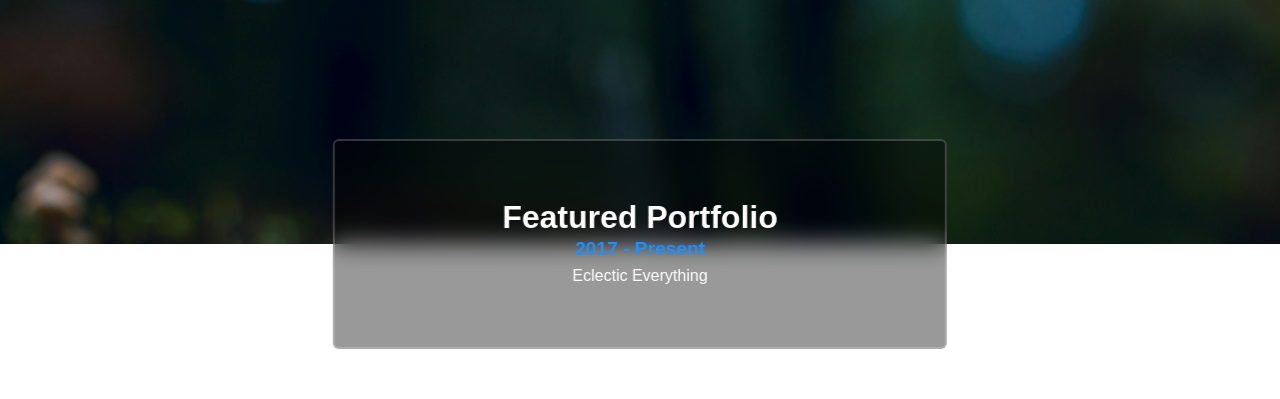
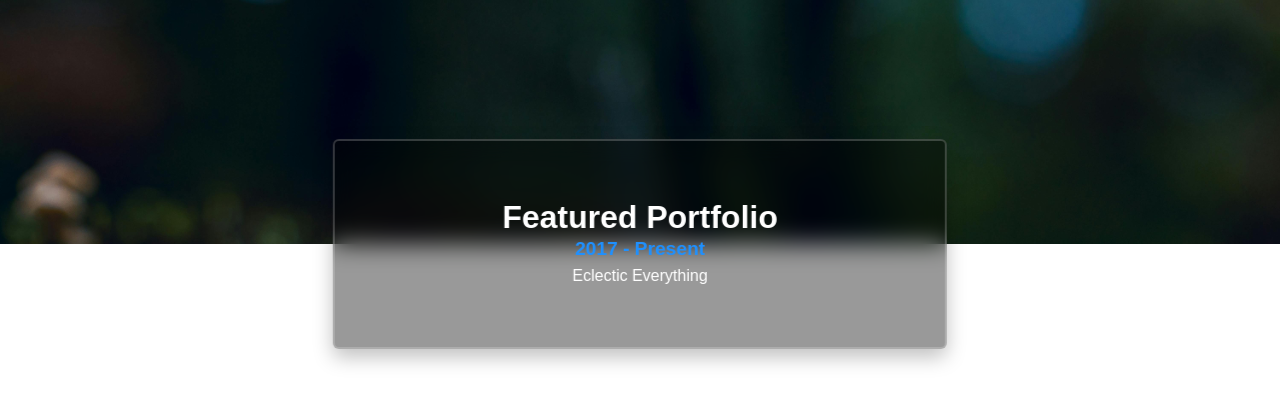
Before and after one commit to VictorySpecificationII/flowersbythebed-photography, a React (Vite) app: page / in a window 1280 px wide. Shown: the part 1020-1419 px from the top of the page. Built offline with nearby package versions, Linux system fonts and the light colour scheme.

Commit message:
added pop shadow on the portfolio rectangle so its not that plain

```diff
--- a/src/modules/Portfolio.jsx
+++ b/src/modules/Portfolio.jsx
@@ -31,7 +31,7 @@ const Portfolio = () => {
         paddingTop: "220px", // allow space for rectangle
       }}
     >
-      {/* Glassy rectangle spanning half Home / half Portfolio */}
+      {/* Glassy rectangle spanning half Home / half Portfolio with shadow */}
       <div
         style={{
           position: "absolute",
@@ -54,6 +54,7 @@ const Portfolio = () => {
           boxSizing: "border-box",
           border: "2px solid rgba(255, 255, 255, 0.2)",
           borderRadius: "6px",
+          boxShadow: "0 8px 20px rgba(0,0,0,0.25)", // subtle shadow added
         }}
       >
         <h1 style={{ fontSize: "2rem", margin: 0 }}>Featured Portfolio</h1>
```
